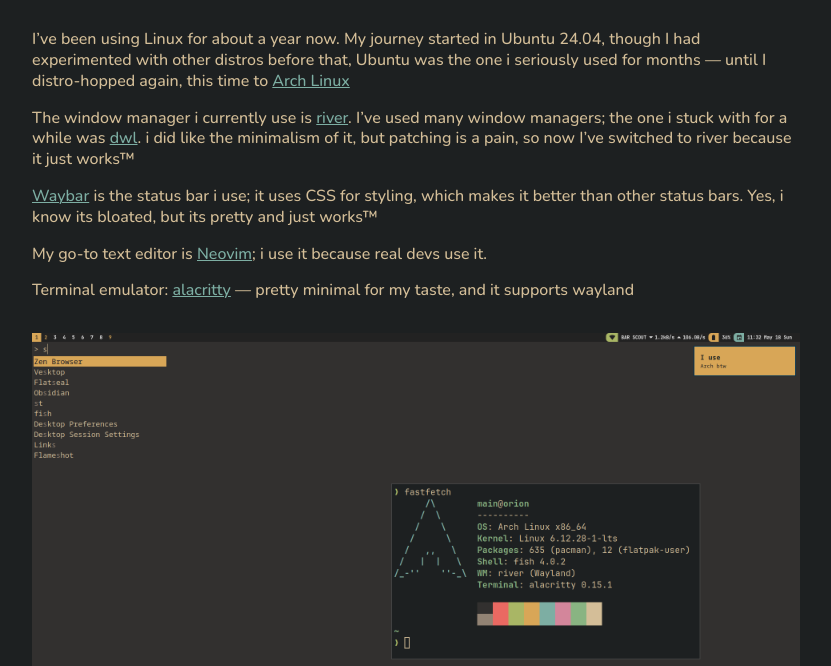
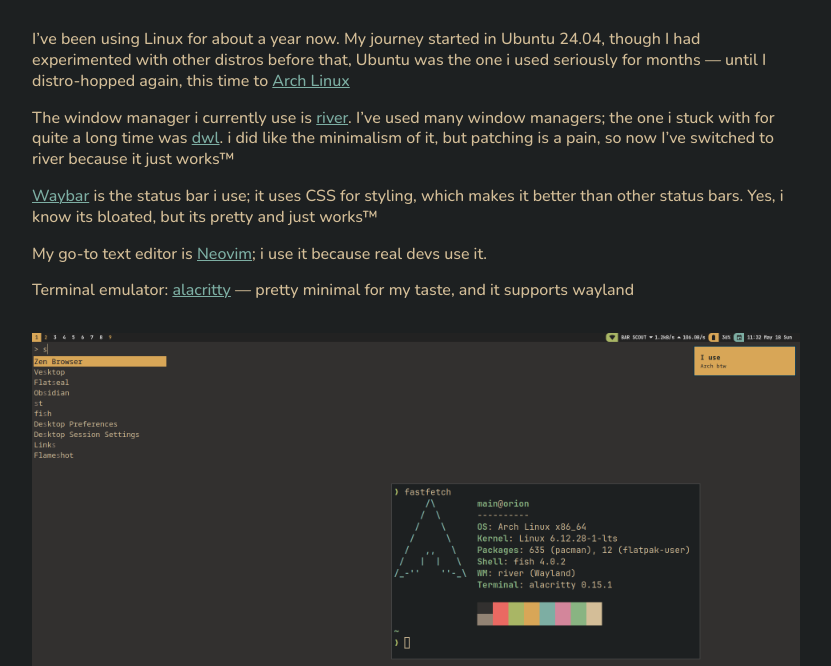
Before and after one commit to sevaaaDev/sevaaaDev.github.io, an Astro site: page /posts/my-linux-setup in a window 1280 px wide. Shown: the part 134-800 px from the top of the page, without its empty margins (224-1055 px from the left). Built offline with nearby package versions, Linux system fonts and the light colour scheme; Astro itself is replaced by a stand-in of ours.

Commit message:
fix: type on blog

```diff
--- a/src/pages/posts/my-linux-setup.md
+++ b/src/pages/posts/my-linux-setup.md
@@ -4,10 +4,10 @@
 publishDate: "05/18/25"
 ---
 
-I've been using Linux for about a year now. My journey started in Ubuntu 24.04, though I had experimented with other distros before that, Ubuntu was the one i seriously used for months — until I distro-hopped again, this time to [Arch Linux](https://archlinux.org)
+I've been using Linux for about a year now. My journey started in Ubuntu 24.04, though I had experimented with other distros before that, Ubuntu was the one i used seriously for months — until I distro-hopped again, this time to [Arch Linux](https://archlinux.org)
 
 
-The window manager i currently use is [river](https://codeberg.org/river). I've used many window managers; the one i stuck with for a while was [dwl](https://codeberg.org/dwl). i did like the minimalism of it, but patching is a pain, so now I've switched to river because it just works™
+The window manager i currently use is [river](https://codeberg.org/river). I've used many window managers; the one i stuck with for quite a long time was [dwl](https://codeberg.org/dwl). i did like the minimalism of it, but patching is a pain, so now I've switched to river because it just works™
 
 
 [Waybar](https://github.com/Alexays/waybar) is the status bar i use; it uses CSS for styling, which makes it better than other status bars. Yes, i know its bloated, but its pretty and just works™
```
